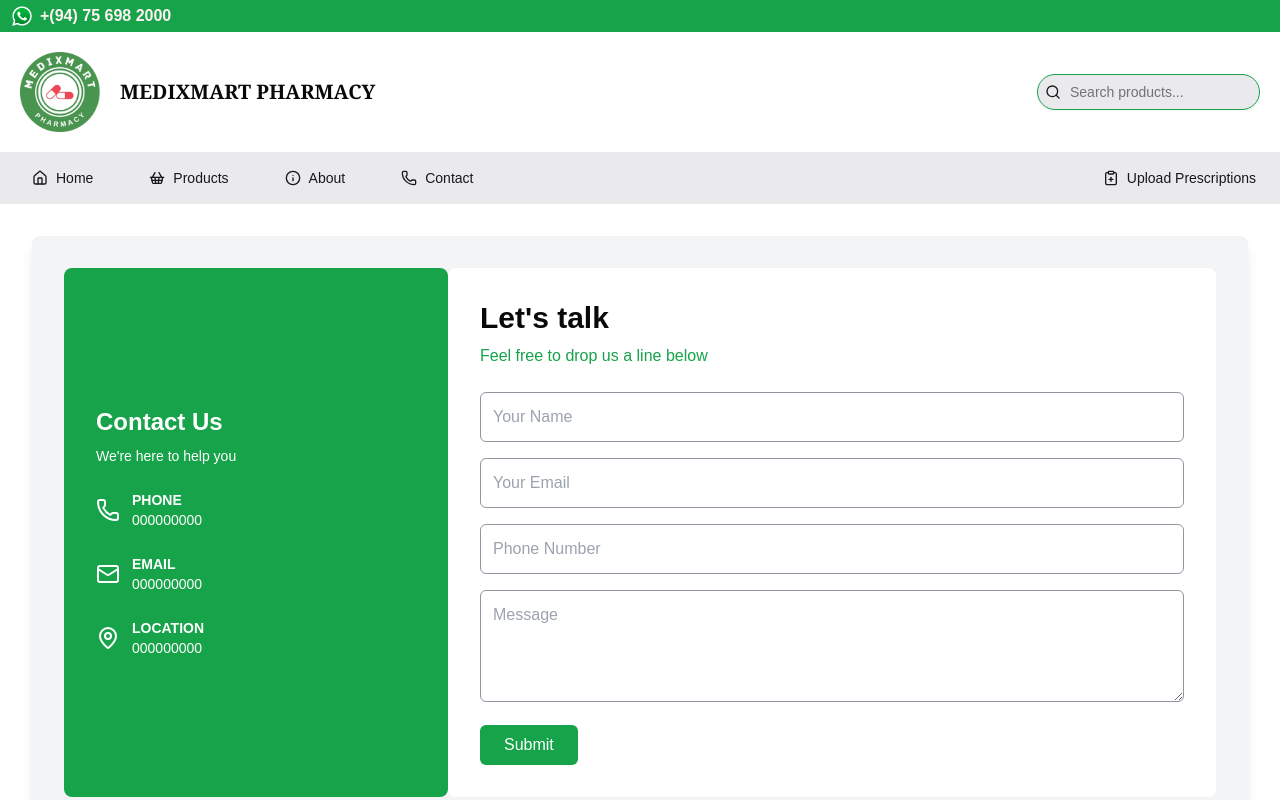
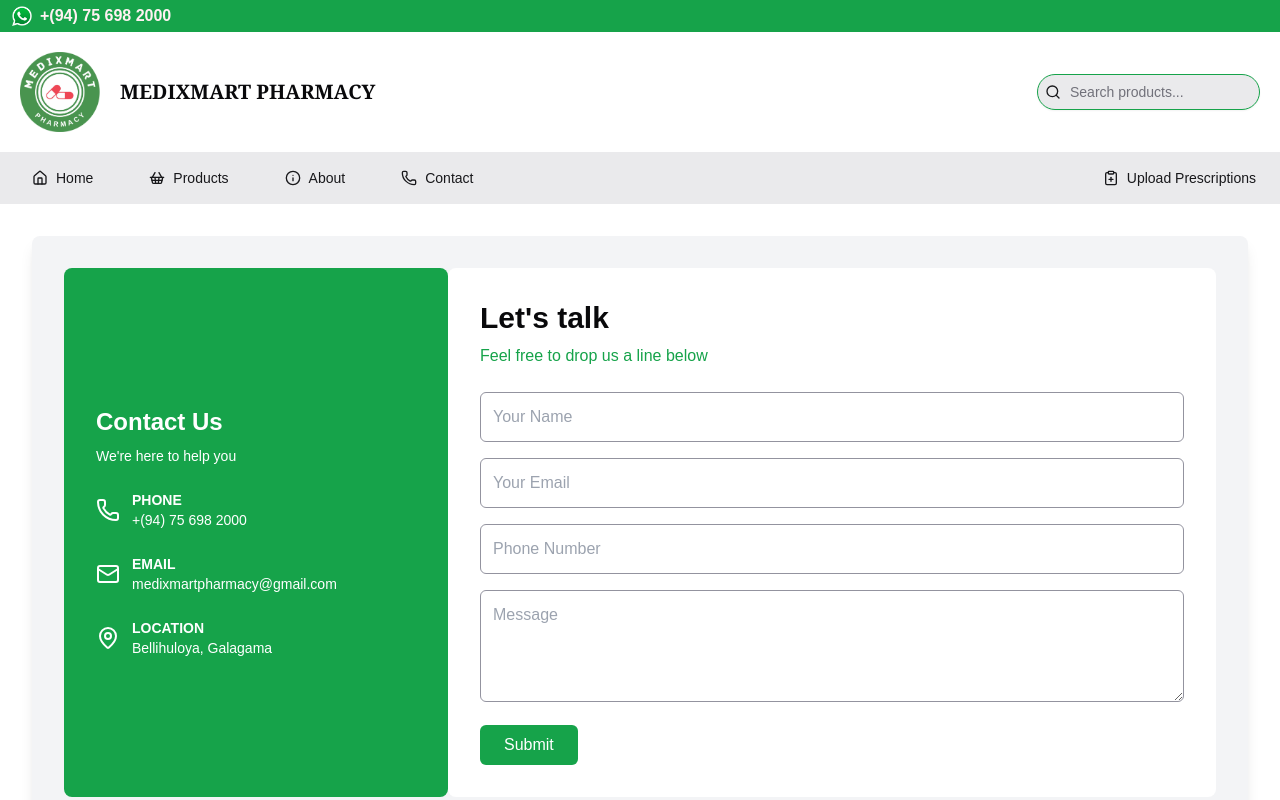
Before and after one commit to gnjayasekara/medixmart-pharmacy, a Next.js app in the folder frontend/: page /contact in a window 1280 px wide. Shown: the top 800 px of the page. Built offline with nearby package versions, Linux system fonts and the light colour scheme.

Commit message:
Fixed Bug in upload-prescriptions

```diff
--- a/frontend/app/page.tsx
+++ b/frontend/app/page.tsx
@@ -17,7 +17,6 @@ export default function Home() {
       <h1 className="text-3xl font-bold text-center mt-10 mb-6">Featured Items</h1>
       <FeaturedItems/>
       <Divider />
-      <PrescriptionForm/>
 
 
 
--- a/frontend/components/ui/contact.tsx
+++ b/frontend/components/ui/contact.tsx
@@ -121,7 +121,7 @@ const Contact = () => {
             <Phone className="text-white" size={24} />
             <div>
               <p className="text-sm font-semibold">PHONE</p>
-              <p className="text-sm">000000000</p>
+              <p className="text-sm">+(94) 75 698 2000</p>
             </div>
           </div>
 
@@ -129,7 +129,7 @@ const Contact = () => {
             <Mail className="text-white" size={24} />
             <div>
               <p className="text-sm font-semibold">EMAIL</p>
-              <p className="text-sm">000000000</p>
+              <p className="text-sm">medixmartpharmacy@gmail.com</p>
             </div>
           </div>
 
@@ -137,7 +137,7 @@ const Contact = () => {
             <MapPin className="text-white" size={24} />
             <div>
               <p className="text-sm font-semibold">LOCATION</p>
-              <p className="text-sm">000000000</p>
+              <p className="text-sm">Bellihuloya, Galagama</p>
             </div>
           </div>
         </div>
```
Also changed, not shown: frontend/components/navbar.tsx (indentation only), 1 other file (tests, documents, lock files or other folders).
